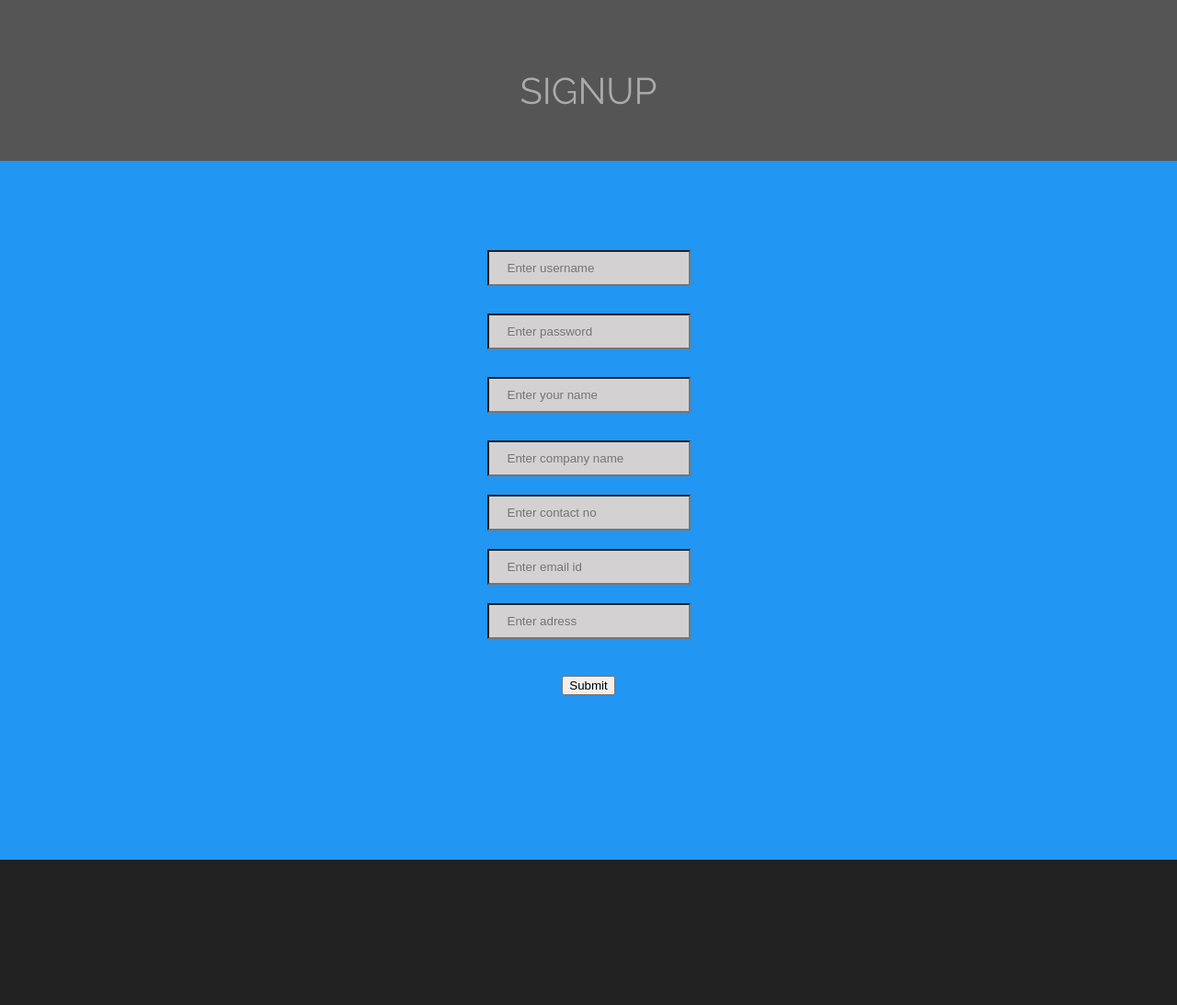
After one commit to RachithaRai/DBMS, a Flask app: page /signup in a window 1280 px wide. The commit adds this page. Shown: the whole page at 92% size. Run offline with Flask 2, Linux system fonts and the light colour scheme.

Commit message:
clientsignup

```diff
--- a/app.py
+++ b/app.py
@@ -3,27 +3,94 @@ import sqlite3
 
 app = Flask(__name__)
 
+adminusername = ''
+adminpassword = ''
+
+
 @app.route('/')
 def layout():
     return render_template('layout.html')
 
-@app.route('/customer')
-def customer():
-    return render_template('add_orders.html')
 
-@app.route('/add_customer_button', methods=["POST"])
-def  add_customer():
+@app.route('/signup')
+def client_signup():
+    return render_template('signup.html')
+
+@app.route('/signup_button', methods=["POST"])
+def  clientdetails():
     conn = sqlite3.connect('file.db')
     c = conn.cursor()
 
-    customerid = request.form.get("customerid")
+    clientusername = request.form.get("clientusername")
+    password = request.form.get("password")
+    name = request.form.get("name")
+    company = request.form.get("company")
+    contact = request.form.get("contact")
+    mailid = request.form.get("mailid")
+    address = request.form.get("address")
+
+    c.execute("INSERT INTO client (clientusername, password, company, address, name, contact, mailid) VALUES(?, ?, ?, ?, ?, ?, ?)", (clientusername, password, company, address, name, contact, mailid) )
+    conn.commit()
+    conn.close()
+
+    return "Successful"
+
+
+@app.route('/login')
+def clientlogin():
+    return render_template('login.html')
+
+@app.route('/login_button', methods=["POST"])
+def  addclient():
+    conn = sqlite3.connect('file.db')
+    c = conn.cursor()
+
+    clientusername = request.form.get("clientusername")
+    password = request.form.get("password")
+
+    c.execute("INSERT INTO client VALUES (?, ?)", (clientusername, password))
+    conn.commit()
+    conn.close()
+
+    return "Successful"
+
+
+@app.route('/login')
+def adminlogin():
+    return render_template('login.html')
+
+@app.route('/login_button', methods=["POST"])
+def  admin():
+    conn = sqlite3.connect('file.db')
+    c = conn.cursor()
+
+    adminusername = request.form.get("adminusername")
+    password = request.form.get("password")
+
+    c.execute("INSERT INTO client VALUES (?, ?)", (adminusername, password))
+    conn.commit()
+    conn.close()
+
+    return "Successful"
+
+
+@app.route('/client')
+def client():
+    return render_template('add_orders.html')
+
+@app.route('/add_client_button', methods=["POST"])
+def  add_client():
+    conn = sqlite3.connect('file.db')
+    c = conn.cursor()
+
+    clientid = request.form.get("clientid")
     company = request.form.get("company")
     address = request.form.get("address")
     name = request.form.get("name")
     contact = request.form.get("contact")
     mailid = request.form.get("mailid")
 
-    c.execute("INSERT INTO customer VALUES (?, ?, ?, ?, ?, ?)", (customerid, company, address, name, contact, mailid))
+    c.execute("INSERT INTO client VALUES (?, ?, ?, ?, ?, ?)", (clientid, company, address, name, contact, mailid))
     conn.commit()
     conn.close()
 
@@ -39,7 +106,7 @@ def  add_orders():
     c = conn.cursor()
 
     orderid = request.form.get("orderid")
-    customerid = request.form.get("customerid")
+    clientid = request.form.get("clientid")
     orderdate = request.form.get("orderdate")
     productname = request.form.get("productname")
     productid = request.form.get("productid")
@@ -47,7 +114,7 @@ def  add_orders():
     estimatedcost = request.form.get("estimatedcost")
     deadline = request.form.get("deadline")
 
-    c.execute("INSERT INTO orders VALUES (?, ?, ?, ?, ?, ?)",(orderid, customerid, orderdate, productname, productid, description, estimatedcost, deadline))
+    c.execute("INSERT INTO orders VALUES (?, ?, ?, ?, ?, ?)",(orderid, clientid, orderdate, productname, productid, description, estimatedcost, deadline))
     conn.commit()
     conn.close()
 
@@ -63,12 +130,12 @@ def  add_rawmaterials():
     conn = sqlite3.connect('file.db')
     c = conn.cursor()
 
-    customerid = request.form.get("customerid")
+    clientid = request.form.get("clientid")
     orderid = request.form.get("orderid")
     materials = request.form.get("materials")
     cost = request.form.get("cost")
 
-    c.execute("INSERT INTO rawmaterials VALUES (?, ?, ?, ?, ?, ?)",(customerid, orderid, materials, cost))
+    c.execute("INSERT INTO rawmaterials VALUES (?, ?, ?, ?, ?, ?)",(clientid, orderid, materials, cost))
     conn.commit()
     conn.close()
 
@@ -85,14 +152,14 @@ def  add_production():
     conn = sqlite3.connect('file.db')
     c = conn.cursor()
 
-    customerid = request.form.get("customerid")
+    clientid = request.form.get("clientid")
     orderid = request.form.get("orderid")
     requireddays = request.form.get("requireddays")
     startdate = request.form.get("startdate")
     enddate = request.form.get("enddate")
     extradays = request.form.get("extradays")
 
-    c.execute("INSERT INTO production VALUES (?, ?, ?, ?, ?, ?)",(customerid, orderid, requireddays, startdate, enddate, extradays))
+    c.execute("INSERT INTO production VALUES (?, ?, ?, ?, ?, ?)",(clientid, orderid, requireddays, startdate, enddate, extradays))
     conn.commit()
     conn.close()
 
@@ -108,13 +175,13 @@ def  add_shipment():
     conn = sqlite3.connect('file.db')
     c = conn.cursor()
 
-    customerid = request.form.get("customerid")
+    clientid = request.form.get("clientid")
     orderid = request.form.get("orderid")
     weight = request.form.get("weight")
     shippingaddress = request.form.get("shippingaddress")
     transportationtype = request.form.get("transportationtype")
 
-    c.execute("INSERT INTO shipment VALUES (?, ?, ?, ?, ?, ?)",(customerid, orderid, weight, shippingaddress, transportationtype))
+    c.execute("INSERT INTO shipment VALUES (?, ?, ?, ?, ?, ?)",(clientid, orderid, weight, shippingaddress, transportationtype))
     conn.commit()
     conn.close()
 
--- a/templates/add_customer.html
+++ b/templates/add_customer.html
@@ -9,11 +9,11 @@
 
 </head>
 <body>
-    <h1 style="text-align: center; font-size: 25px; margin-top: 10%">CUSTOMER DETAILS</h1>
+    <h1 style="text-align: center; font-size: 25px; margin-top: 10%">client DETAILS</h1>
 
-    <form style="text-align: center; margin-top: 6%;" action='/add_customer_button' method="POST">
+    <form style="text-align: center; margin-top: 6%;" action='/add_client_button' method="POST">
         <div style="padding: 20px 0;">
-            <input style="background-color: #d3d1d1; padding: 10px 20px;" type="text" name="customerid" placeholder="Enter customerid">
+            <input style="background-color: #d3d1d1; padding: 10px 20px;" type="text" name="clientid" placeholder="Enter clientid">
         </div>
         <div style="padding: 10px 0;">
             <input style="background-color: #d3d1d1; padding: 10px 20px;" type="text" name="company" placeholder="Enter company name">
--- a/templates/add_orders.html
+++ b/templates/add_orders.html
@@ -20,7 +20,7 @@
             <input style="background-color: #d3d1d1; padding: 10px 20px;" type="text" name="productid" placeholder="Enter productid">
         </div>
         <div style="padding: 10px 0;">
-            <input style="background-color: #d3d1d1; padding: 10px 20px;" type="text" name="customerid" placeholder="Enter userid">
+            <input style="background-color: #d3d1d1; padding: 10px 20px;" type="text" name="clientid" placeholder="Enter userid">
         </div>
         <div style="padding: 20px 0;">
             <input style="background-color: #d3d1d1; padding: 10px 20px;" type="text" name="orderdate" placeholder="Enter orderdate">
--- a/templates/add_production.html
+++ b/templates/add_production.html
@@ -13,7 +13,7 @@
 
     <form style="text-align: center; margin-top: 6%;" action='/add_production_button' method="POST">
         <div style="padding: 20px 0;">
-            <input style="background-color: #d3d1d1; padding: 10px 20px;" type="text" name="customerid" placeholder="Enter customerid">
+            <input style="background-color: #d3d1d1; padding: 10px 20px;" type="text" name="clientid" placeholder="Enter clientid">
         </div>
         <div style="padding: 10px 0;">
             <input style="background-color: #d3d1d1; padding: 10px 20px;" type="text" name="orderid" placeholder="Enter orderid">
--- a/templates/add_rawmaterials.html
+++ b/templates/add_rawmaterials.html
@@ -13,7 +13,7 @@
 
     <form style="text-align: center; margin-top: 6%;" action='/add_rawmaterials_button' method="POST">
         <div style="padding: 20px 0;">
-            <input style="background-color: #d3d1d1; padding: 10px 20px;" type="text" name="customerid" placeholder="Enter customerid">
+            <input style="background-color: #d3d1d1; padding: 10px 20px;" type="text" name="clientid" placeholder="Enter clientid">
         </div>
         <div style="padding: 10px 0;">
             <input style="background-color: #d3d1d1; padding: 10px 20px;" type="text" name="orderid" placeholder="Enter orderid">
--- a/templates/add_shipment.html
+++ b/templates/add_shipment.html
@@ -13,7 +13,7 @@
 
     <form style="text-align: center; margin-top: 6%;" action='/add_shipment_button' method="POST">
         <div style="padding: 20px 0;">
-            <input style="background-color: #d3d1d1; padding: 10px 20px;" type="text" name="customerid" placeholder="Enter customerid">
+            <input style="background-color: #d3d1d1; padding: 10px 20px;" type="text" name="clientid" placeholder="Enter clientid">
         </div>
         <div style="padding: 10px 0;">
             <input style="background-color: #d3d1d1; padding: 10px 20px;" type="text" name="orderid" placeholder="Enter orderid">
--- a/templates/orders.html
+++ b/templates/orders.html
@@ -7,7 +7,7 @@
         <table style="border: 1px solid black; text-align: left;border-collapse: collapse;">
             <tr style="border: 1px solid black;">
                 <th style="border: 1px solid black;">orderid</th>
-                <th style="border: 1px solid black;">customerid</th>
+                <th style="border: 1px solid black;">clientid</th>
                 <th style="border: 1px solid black;">orderdate</th>
                 <th style="border: 1px solid black;">productname</th>
                 <th style="border: 1px solid black;">productid</th>
--- /dev/null
+++ b/templates/signup.html
@@ -0,0 +1,49 @@
+<!DOCTYPE html>
+<html lang="en">
+<head>
+    <meta charset="UTF-8">
+    <meta name="viewport" content="width=device-width, initial-scale=1.0">
+     <link rel="stylesheet" href="{{ url_for('static' , filename='style.css' ) }}">
+    <title>Document</title>
+
+
+</head>
+<body>
+
+    <header>
+        <h1>SIGNUP</h1>
+    </header>
+    <!-- <h1 style="text-align: center; font-size: 25px; margin-top: 10%">PLACE ORDERS</h1> -->
+    <div>
+            <form style="text-align: center; margin-top: 6%;" action='/signup_button' method="POST">
+                <div style="padding: 20px 0;">
+                    <input style="background-color: #d3d1d1; padding: 10px 20px;" type="text" name="clientusername" placeholder="Enter username">
+                </div>
+                <div style="padding: 10px 0;">
+                    <input style="background-color: #d3d1d1; padding: 10px 20px;" type="text" name="password" placeholder="Enter password">
+                </div>
+                <div style="padding: 20px 0;">
+                    <input style="background-color: #d3d1d1; padding: 10px 20px;" type="text" name="name" placeholder="Enter your name">
+                </div>
+                <div style="padding: 10px 0;">
+                    <input style="background-color: #d3d1d1; padding: 10px 20px;" type="text" name="company" placeholder="Enter company name">
+                </div>
+                <div style="padding: 10px 0;">
+                    <input style="background-color: #d3d1d1; padding: 10px 20px;" type="text" name="contact" placeholder="Enter contact no">
+                </div>
+                <div style="padding: 10px 0;">
+                    <input style="background-color: #d3d1d1; padding: 10px 20px;" type="text" name="mailid" placeholder="Enter email id">
+                </div>
+                <div style="padding: 10px 0;">
+                    <input style="background-color: #d3d1d1; padding: 10px 20px;" type="text" name="address" placeholder="Enter adress">
+                </div>
+
+                <button style="margin-top: 30px;" type="submit" value="Submit">Submit</button>
+            </form>
+    </div>
+
+    <footer style="background-color: #212121; text-align: center; margin-top: 14%;">
+        <p style="color: white; padding: 15px 0 ;"></p>
+    </footer>
+</body>
+</html>
```
Also changed, not shown: database.py (+17 -11 lines), file.db.
